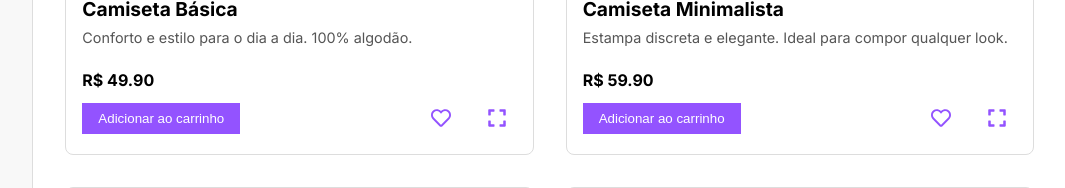
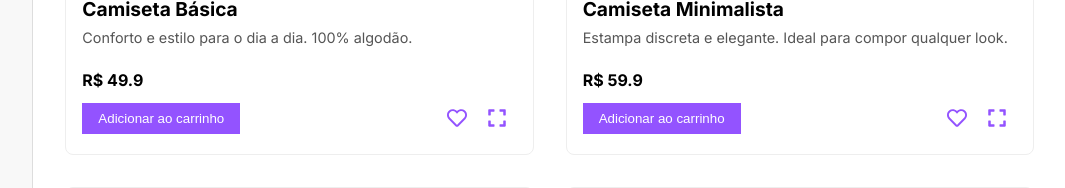
Before and after one commit to danielcoosta1/Meteora, a React (Vite) app: page /produtos in a window 1280 px wide. Shown: the part 1238-1426 px from the top of the page, without its empty margins (214-1279 px from the left). Built offline with nearby package versions, Linux system fonts and the light colour scheme.

Commit message:
Da mesma forma fiz com a pagina de produtos, que recebe também os cards com as suas funcionalidades do componente generico ProdutoCard

```diff
--- a/src/pages/Produtos/index.jsx
+++ b/src/pages/Produtos/index.jsx
@@ -1,17 +1,8 @@
 import {
-  BotaoCarrinho,
-  Card,
   ContainerProdutos,
   ContainerTitulo,
   ContainerWrapper,
-  ConteinerBotoes,
-  ConteinerIcones,
-  DescricaoProduto,
   GridProdutos,
-  IconesWrapper,
-  ImagemProduto,
-  PrecoProduto,
-  TituloProduto,
   FiltrosAplicados,
   MensagemNaoEncontrada,
   FiltroSpan,
@@ -19,26 +10,23 @@ import {
 } from "./styles";
 import { BiEraser } from "react-icons/bi";
 
-import { FaHeart, FaRegHeart, FaExpand } from "react-icons/fa";
-
 import Categorias from "../../components/Categoria";
 import { useCarrinho } from "../../hooks/useCarrinho";
 import BarraDeNavegacao from "../../components/BarraDeNavegacao";
 
 import MenuLateralCarrinho from "../../components/MenuLateralCarrinho";
-import { useFavoritos } from "../../hooks/useFavoritos";
+
 import ModoAmpliar from "../../components/ModoAmpliar";
 import TituloSecao from "../../components/TituloDefaultSecao";
 
 import { useProdutos } from "../../hooks/useProdutos";
 import BotaoLimpar from "../../components/BotaoLimpar";
 import AsiderFiltros from "../../components/AsiderFiltros";
+import ProdutoCard from "../../components/ProdutoCard";
 
 const Produtos = () => {
-  const { handleFavoritarProduto, isFavoritado } = useFavoritos();
-  const { adicionarAoCarrinho, menuAberto } = useCarrinho(); // Importa o hook de categorias
+  const { menuAberto } = useCarrinho(); // Importa o hook de categorias
   const {
-    abrirModal,
     produtoAmpliado,
     produtosParaExibir,
     haProdutosFiltrados,
@@ -88,7 +76,6 @@ const Produtos = () => {
           <Categorias />
           <ContainerTitulo>
             <TituloSecao texto={titulo} />
-
             {haProdutosFiltrados && (
               <BotaoLimpar
                 onClick={limparFiltro}
@@ -107,28 +94,7 @@ const Produtos = () => {
               </MensagemNaoEncontrada>
             ) : (
               produtosParaExibir.map((produto) => (
-                <Card key={produto.id}>
-                  <ImagemProduto src={produto.src} alt={produto.alt} />
-                  <TituloProduto>{produto.titulo}</TituloProduto>
-                  <DescricaoProduto>{produto.descricao}</DescricaoProduto>
-                  <PrecoProduto>R$ {produto.preco.toFixed(2)}</PrecoProduto>
-                  <ConteinerBotoes>
-                    <BotaoCarrinho onClick={() => adicionarAoCarrinho(produto)}>
-                      Adicionar ao carrinho
-                    </BotaoCarrinho>
-                    <ConteinerIcones>
-                      <IconesWrapper
-                        onClick={() => handleFavoritarProduto(produto)}
-                        $favoritado={isFavoritado(produto)}
-                      >
-                        {isFavoritado(produto) ? <FaHeart /> : <FaRegHeart />}
-                      </IconesWrapper>
-                      <IconesWrapper onClick={() => abrirModal(produto)}>
-                        <FaExpand />
-                      </IconesWrapper>
-                    </ConteinerIcones>
-                  </ConteinerBotoes>
-                </Card>
+                <ProdutoCard key={produto.id} produto={produto} />
               ))
             )}
           </GridProdutos>
--- a/src/pages/Produtos/styles.js
+++ b/src/pages/Produtos/styles.js
@@ -68,84 +68,3 @@ export const MensagemNaoEncontrada = styled.p`
   margin-left: auto;
   margin-right: auto;
 `;
-
-export const Card = styled.div`
-  border: 1px solid #ddd;
-  border-radius: 8px;
-  padding: 1rem;
-  text-align: start;
-  background: #fff;
-  transition: transform 0.2s;
-  &:hover {
-    transform: scale(1.03);
-  }
-`;
-
-export const ImagemProduto = styled.img`
-  width: 100%;
-  height: 350px; /* ou o tamanho que achar ideal */
-  object-fit: cover;
-  border-radius: 8px; /* opcional, se quiser deixar com cantos arredondados */
-`;
-export const TituloProduto = styled.h3`
-  margin: 1rem 0 0.5rem;
-  font-size: 1.2rem;
-`;
-
-export const DescricaoProduto = styled.p`
-  font-size: 0.9rem;
-  color: #555;
-  margin-bottom: 1.5rem;
-`;
-export const PrecoProduto = styled.p`
-  font-weight: bold;
-  margin: 0.5rem 0;
-`;
-
-export const ConteinerBotoes = styled.div`
-  display: flex;
-  justify-content: space-between;
-  align-items: center;
-`;
-export const BotaoCarrinho = styled.button`
-  background-color: #9353ff;
-  color: #ffffff;
-  padding: 0.5rem 1rem;
-  border: none;
-  cursor: pointer;
-  transition: opacity 0.3s ease;
-  &:hover {
-    opacity: 0.9;
-  }
-`;
-
-export const ConteinerIcones = styled.div`
-  display: flex;
-  gap: 1rem;
-`;
-
-export const IconesWrapper = styled.button`
-  background: transparent;
-
-  border-radius: 50%;
-  border: none;
-  width: 40px;
-  height: 40px;
-  cursor: pointer;
-  display: flex;
-  align-items: center;
-  justify-content: center;
-  color: ${(props) => (props.$favoritado ? "#FF4081" : " #9353ff")};
-  transition: all 0.3s ease;
-
-  &:hover {
-    background: #e0d4ff; // Um roxinho claro no hover
-    color: #5e2ca5; // Roxo mais escuro pro ícone em hover
-    transform: scale(1.1);
-  }
-
-  svg {
-    width: 20px;
-    height: 20px;
-  }
-`;
```
